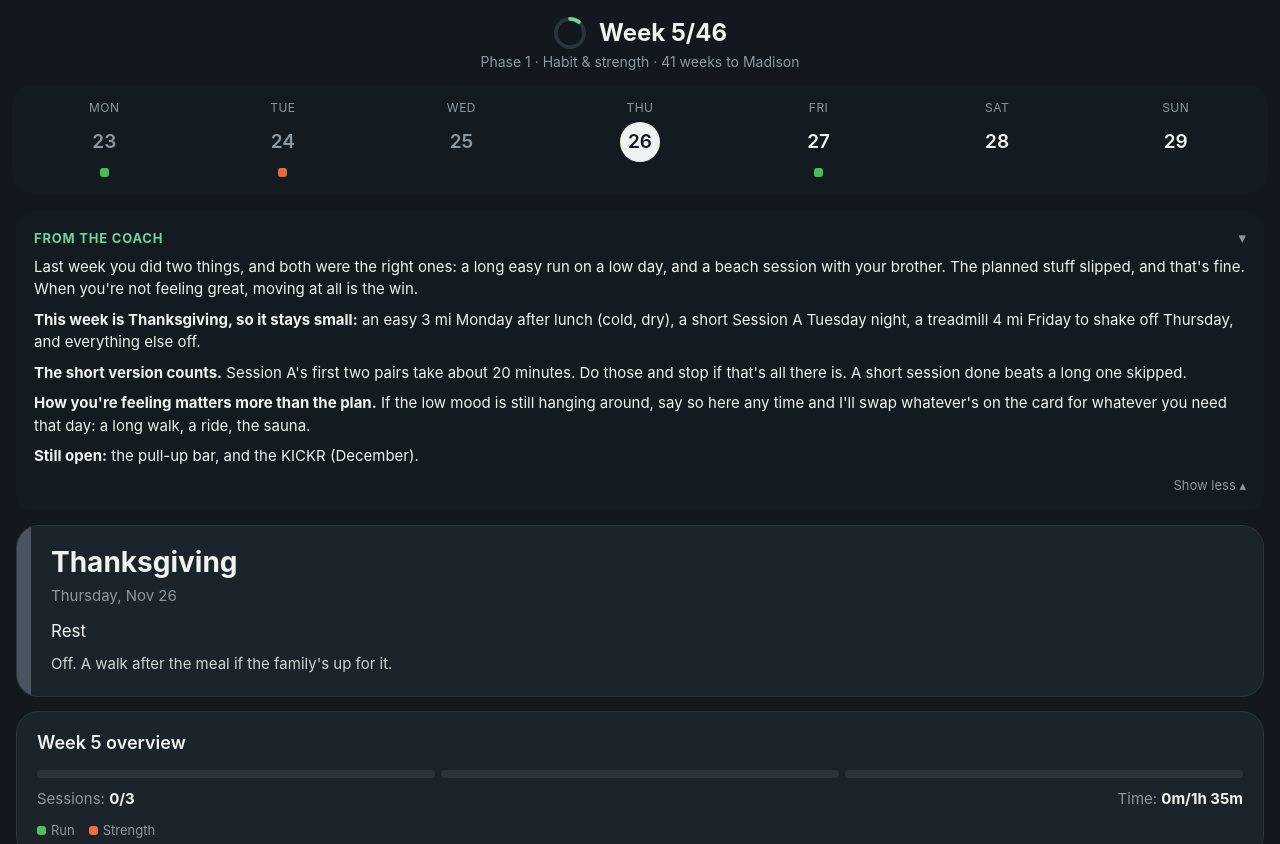
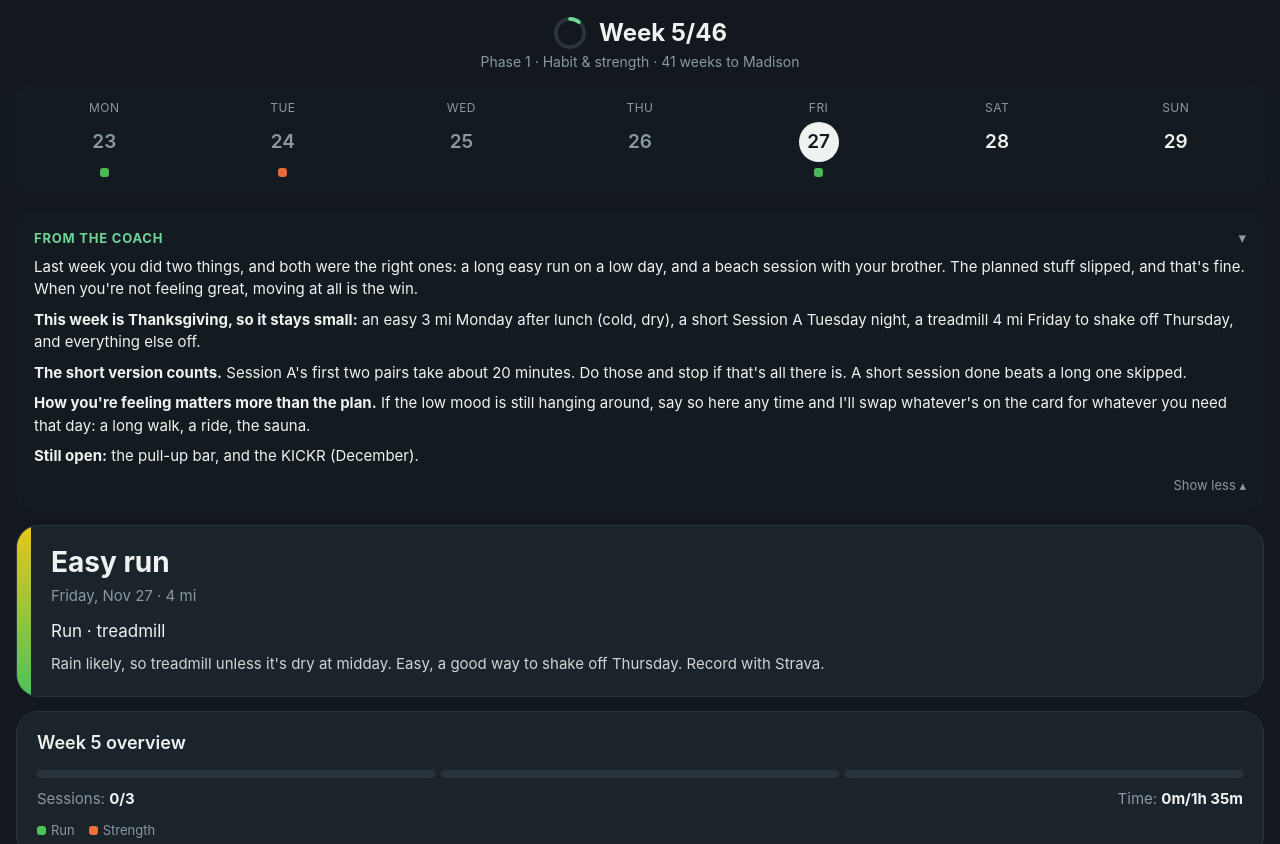
Before and after one commit to sjhansen3/workout_tracker, a plain HTML site: page docs/index.html in a window 1280 px wide. Shown: the top 844 px of the page. Drawn offline with Linux system fonts and the light colour scheme.

Commit message:
daily: weather + site

```diff
--- a/docs/index.html
+++ b/docs/index.html
@@ -70,7 +70,7 @@ body{margin:0;background:var(--bg);color:var(--ink);font:17px/1.4 -apple-system,
   <h1>Week 5/46</h1>
 </div>
 <p class="sub">Phase 1 · Habit & strength · 41 weeks to Madison</p>
-<nav class="strip"><button class="day past" data-date="2026-11-23"><span class="dow">MON</span><span class="num">23</span><span class="dots"><i class="dot planned" style="--c:#4cc35a"></i></span></button><button class="day past" data-date="2026-11-24"><span class="dow">TUE</span><span class="num">24</span><span class="dots"><i class="dot planned" style="--c:#f0703c"></i></span></button><button class="day past" data-date="2026-11-25"><span class="dow">WED</span><span class="num">25</span><span class="dots"></span></button><button class="day today" data-date="2026-11-26"><span class="dow">THU</span><span class="num">26</span><span class="dots"></span></button><button class="day" data-date="2026-11-27"><span class="dow">FRI</span><span class="num">27</span><span class="dots"><i class="dot planned" style="--c:#4cc35a"></i></span></button><button class="day" data-date="2026-11-28"><span class="dow">SAT</span><span class="num">28</span><span class="dots"></span></button><button class="day" data-date="2026-11-29"><span class="dow">SUN</span><span class="num">29</span><span class="dots"></span></button></nav>
+<nav class="strip"><button class="day past" data-date="2026-11-23"><span class="dow">MON</span><span class="num">23</span><span class="dots"><i class="dot planned" style="--c:#4cc35a"></i></span></button><button class="day past" data-date="2026-11-24"><span class="dow">TUE</span><span class="num">24</span><span class="dots"><i class="dot planned" style="--c:#f0703c"></i></span></button><button class="day past" data-date="2026-11-25"><span class="dow">WED</span><span class="num">25</span><span class="dots"></span></button><button class="day past" data-date="2026-11-26"><span class="dow">THU</span><span class="num">26</span><span class="dots"></span></button><button class="day today" data-date="2026-11-27"><span class="dow">FRI</span><span class="num">27</span><span class="dots"><i class="dot planned" style="--c:#4cc35a"></i></span></button><button class="day" data-date="2026-11-28"><span class="dow">SAT</span><span class="num">28</span><span class="dots"></span></button><button class="day" data-date="2026-11-29"><span class="dow">SUN</span><span class="num">29</span><span class="dots"></span></button></nav>
 <div class="push" id="push-install" hidden>Get the morning brief as a notification: tap <b>Share → Add to Home Screen</b>, then open <b>Training</b> from your home screen.</div>
 <div class="push" id="push-ask" hidden>Get the 9am brief as a notification from this app.<br><button id="push-on">Turn on notifications</button></div>
 <div class="push" id="push-code" hidden>Last step: copy this code into the GitHub secret <b>PUSH_SUBSCRIPTION</b> (<a href="https://github.com/sjhansen3/workout_tracker/settings/secrets/actions/new">open secrets</a>).
@@ -169,10 +169,10 @@ const pick = d => {
   document.querySelectorAll('.strip .day').forEach(b => b.classList.toggle('sel', b.dataset.date === d));
 };
 document.querySelectorAll('.strip .day').forEach(b => b.onclick = () => pick(b.dataset.date));
-pick("2026-11-26");
+pick("2026-11-27");
 // Home-screen apps come back from the background showing yesterday's page. When the page becomes visible
 // again on a new day, or after 20 minutes away, reload so the day and the coach note are fresh.
-const BUILT_FOR = "2026-11-26", loadedAt = Date.now();
+const BUILT_FOR = "2026-11-27", loadedAt = Date.now();
 const localDay = () => { const d = new Date(); return d.getFullYear() + '-' + String(d.getMonth() + 1).padStart(2, '0') + '-' + String(d.getDate()).padStart(2, '0'); };
 const refreshIfStale = () => { if (document.visibilityState === 'visible' && (localDay() !== BUILT_FOR || Date.now() - loadedAt > 20 * 60 * 1000)) location.reload(); };
 document.addEventListener('visibilitychange', refreshIfStale);
```
Also changed, not shown: 1 other file.
